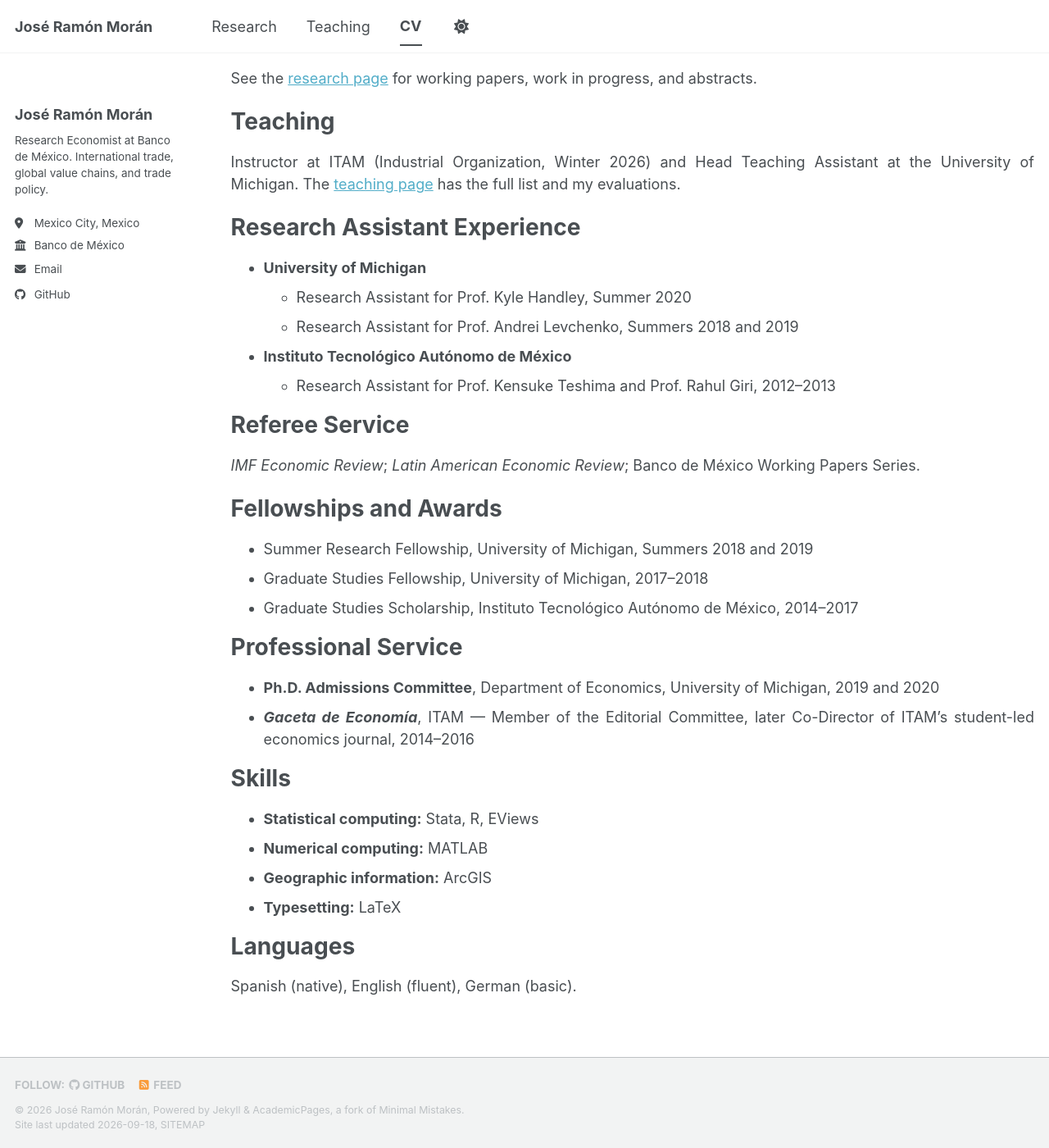
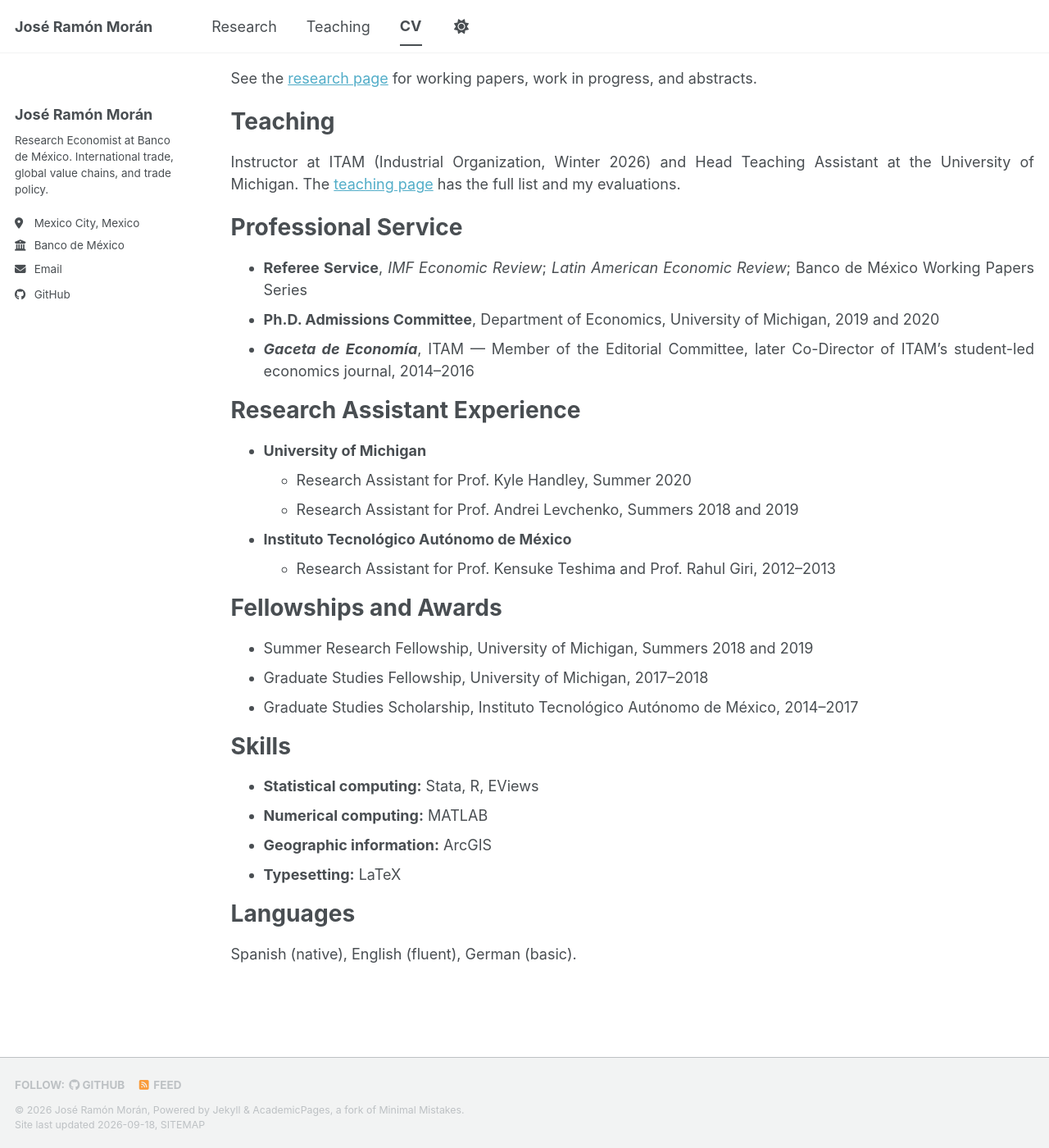
Before and after one commit to joseramonmoran/joseramonmoran.github.io, a Jekyll site: the page built from _pages/cv.md, in a window 1280 px wide and 1400 px high, scrolled down 613 px. Shown: the whole window at 82% size. Built offline with Jekyll 4.4.1, drawn with Linux system fonts in a browser that asks for light colours; a style sheet for code colours, icons or effects is not loaded; part of the change alters nothing that is shown.

Commit message:
Update cv.md

```diff
--- a/_pages/cv.md
+++ b/_pages/cv.md
@@ -34,6 +34,12 @@ Teaching
 ======
 Instructor at ITAM (Industrial Organization, Winter 2026) and Head Teaching Assistant at the University of Michigan. The [teaching page]({{ site.baseurl }}/teaching/) has the full list and my evaluations.
 
+Professional Service
+======
+* **Referee Service**, *IMF Economic Review*; *Latin American Economic Review*; Banco de México Working Papers Series
+* **Ph.D. Admissions Committee**, Department of Economics, University of Michigan, 2019 and 2020
+* ***Gaceta de Economía***, ITAM — Member of the Editorial Committee, later Co-Director of ITAM's student-led economics journal, 2014–2016
+
 Research Assistant Experience
 ======
 * **University of Michigan**
@@ -42,20 +48,11 @@ Research Assistant Experience
 * **Instituto Tecnológico Autónomo de México**
   * Research Assistant for Prof. Kensuke Teshima and Prof. Rahul Giri, 2012–2013
 
-Referee Service
-======
-*IMF Economic Review*; *Latin American Economic Review*; Banco de México Working Papers Series.
-
 Fellowships and Awards
 ======
 * Summer Research Fellowship, University of Michigan, Summers 2018 and 2019
 * Graduate Studies Fellowship, University of Michigan, 2017–2018
 * Graduate Studies Scholarship, Instituto Tecnológico Autónomo de México, 2014–2017
-
-Professional Service
-======
-* **Ph.D. Admissions Committee**, Department of Economics, University of Michigan, 2019 and 2020
-* ***Gaceta de Economía***, ITAM — Member of the Editorial Committee, later Co-Director of ITAM's student-led economics journal, 2014–2016
 
 Skills
 ======
```
